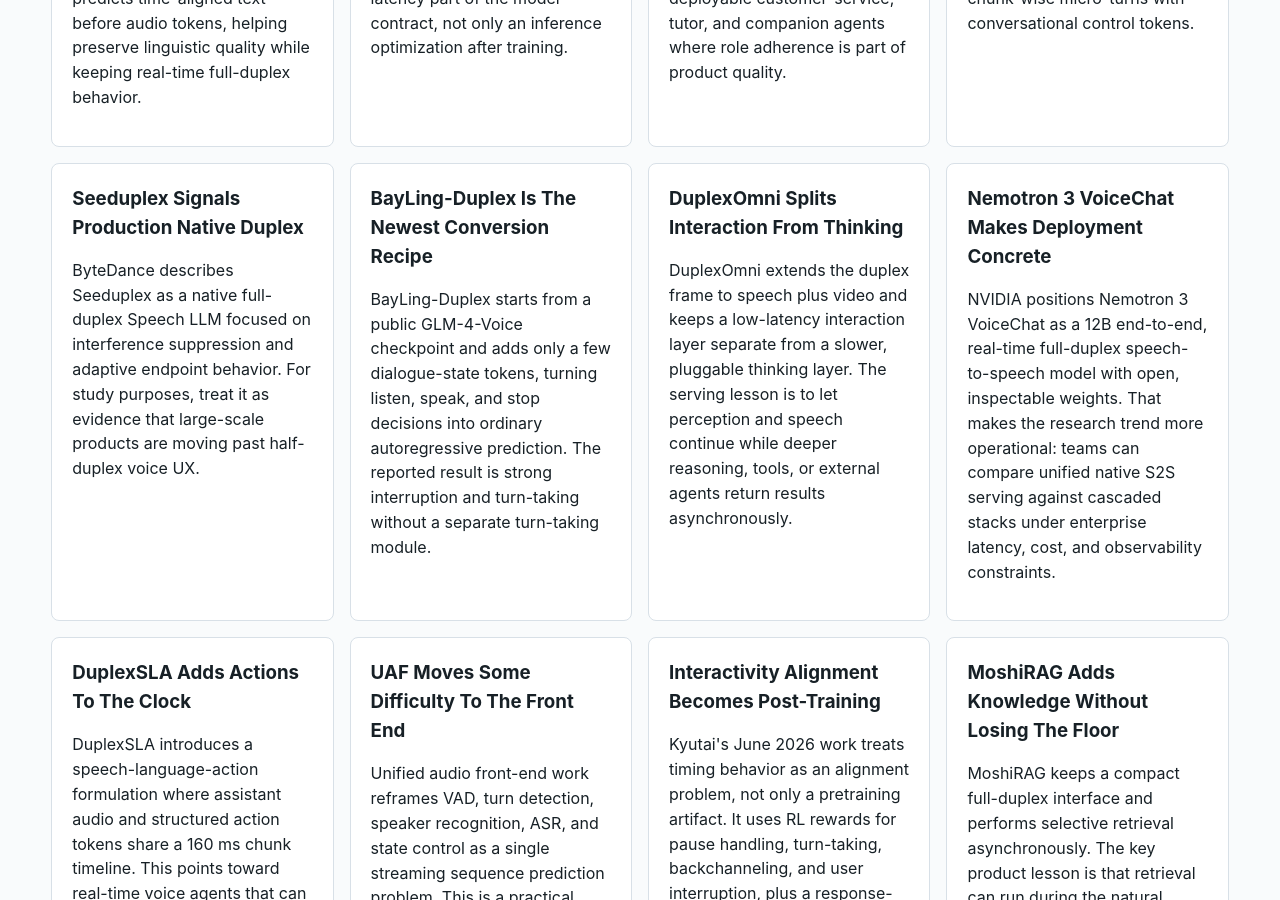
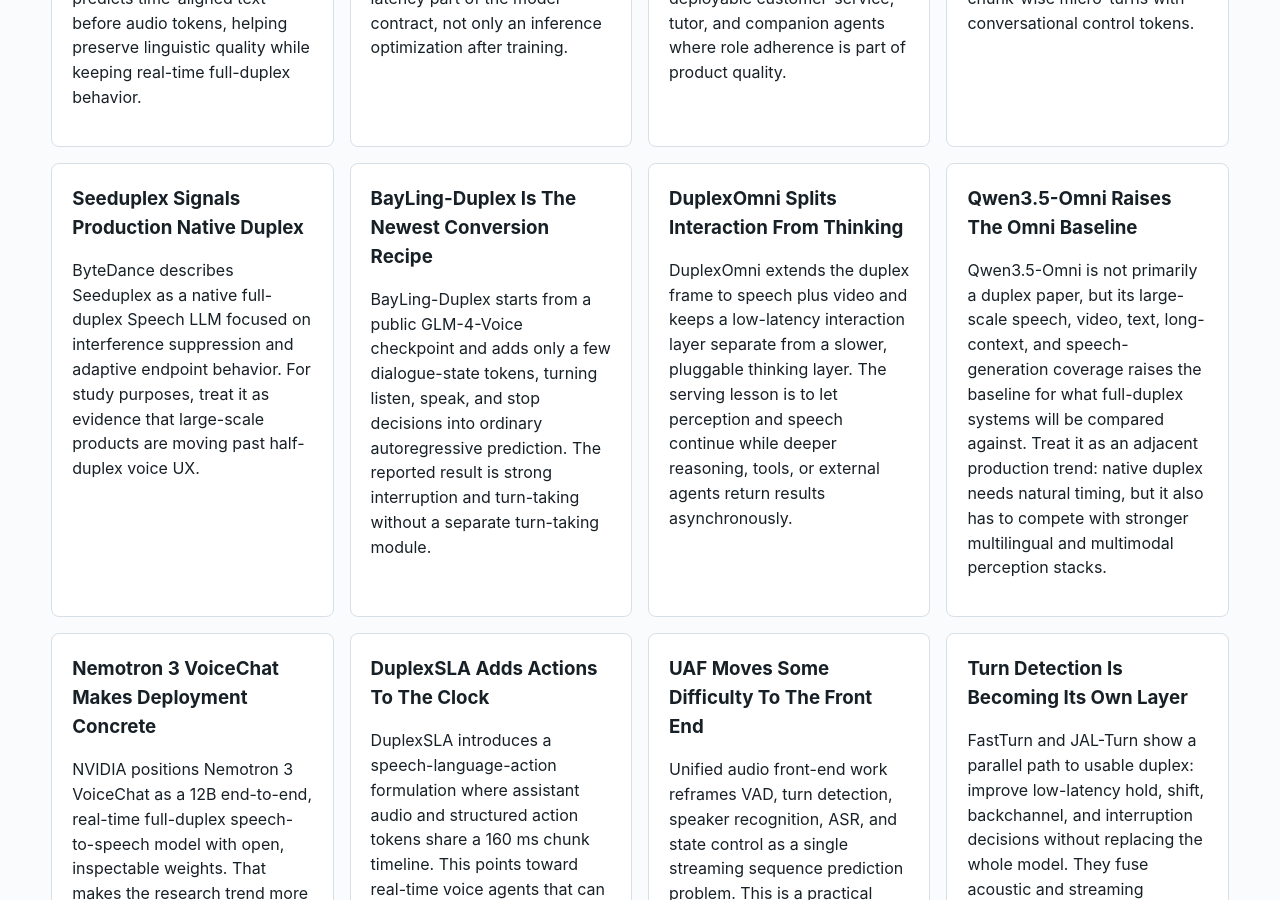
Before and after one commit to kennethli319/kennethli319.github.io, a Jekyll site: the page audio-text-ml-course/lessons/full-duplex-speech-to-speech-research-update.html, which Jekyll copies as it is, in a window 1280 px wide and 900 px high, scrolled down 1617 px. Built offline with Jekyll 4.4.1, drawn with Linux system fonts in a browser that asks for light colours; some of the changed text lies outside the part shown.

Commit message:
Update hosted duplex turn-control research

```diff
--- a/audio-text-ml-course/index.html
+++ b/audio-text-ml-course/index.html
@@ -687,8 +687,11 @@
         <li><a href="https://arxiv.org/abs/2410.00037">Moshi</a> - real-time full-duplex speech-text foundation model.</li>
         <li><a href="https://arxiv.org/abs/2606.14528">BayLing-Duplex</a> - native full-duplex speech dialogue with a single autoregressive LLM.</li>
         <li><a href="https://arxiv.org/abs/2606.09186">DuplexOmni</a> - full-duplex speech, video, and asynchronous thinking interaction layer.</li>
+        <li><a href="https://arxiv.org/abs/2604.15804">Qwen3.5-Omni</a> - large-scale omni-modal speech, video, and text baseline adjacent to duplex systems.</li>
         <li><a href="https://build.nvidia.com/nvidia/nemotron-voicechat/modelcard">NVIDIA Nemotron 3 VoiceChat</a> - 12B open-weight real-time full-duplex speech-to-speech model.</li>
         <li><a href="https://arxiv.org/abs/2603.09180">DuplexCascade</a> - VAD-free cascaded ASR-LLM-TTS full-duplex pipeline.</li>
+        <li><a href="https://arxiv.org/abs/2604.01897">FastTurn</a> and <a href="https://arxiv.org/abs/2603.26515">JAL-Turn</a> - acoustic and streaming-semantic turn-control layers for practical full-duplex agents.</li>
+        <li><a href="https://arxiv.org/abs/2508.07375">TurnGuide</a> - text-guided full-duplex generation that preserves turn-level timing.</li>
         <li><a href="https://arxiv.org/abs/2606.11167">Multi-Faceted Interactivity Alignment</a> - RL post-training for pause handling, turn-taking, backchannels, and interruption.</li>
         <li><a href="https://arxiv.org/abs/2604.12928">MoshiRAG</a> - asynchronous retrieval for factual full-duplex speech language models.</li>
         <li><a href="https://arxiv.org/abs/2604.04847">Full-Duplex-Bench-v3</a> - tool use under real human disfluency and multi-step tasks.</li>
--- a/audio-text-ml-course/lessons/full-duplex-speech-to-speech-research-update.html
+++ b/audio-text-ml-course/lessons/full-duplex-speech-to-speech-research-update.html
@@ -123,6 +123,17 @@
           </p>
         </article>
         <article class="card">
+          <h3>Qwen3.5-Omni Raises The Omni Baseline</h3>
+          <p>
+            Qwen3.5-Omni is not primarily a duplex paper, but its large-scale
+            speech, video, text, long-context, and speech-generation coverage
+            raises the baseline for what full-duplex systems will be compared
+            against. Treat it as an adjacent production trend: native duplex
+            needs natural timing, but it also has to compete with stronger
+            multilingual and multimodal perception stacks.
+          </p>
+        </article>
+        <article class="card">
           <h3>Nemotron 3 VoiceChat Makes Deployment Concrete</h3>
           <p>
             NVIDIA positions Nemotron 3 VoiceChat as a 12B end-to-end,
@@ -148,6 +159,26 @@
             recognition, ASR, and state control as a single streaming sequence
             prediction problem. This is a practical route when the back-end
             model is not yet fully native duplex.
+          </p>
+        </article>
+        <article class="card">
+          <h3>Turn Detection Is Becoming Its Own Layer</h3>
+          <p>
+            FastTurn and JAL-Turn show a parallel path to usable duplex:
+            improve low-latency hold, shift, backchannel, and interruption
+            decisions without replacing the whole model. They fuse acoustic and
+            streaming semantic cues so a cascaded system can behave more like a
+            synchronous one while keeping ASR, policy, and TTS separable.
+          </p>
+        </article>
+        <article class="card">
+          <h3>TurnGuide Reopens Text Guidance</h3>
+          <p>
+            TurnGuide argues that end-to-end full-duplex models still benefit
+            from turn-level text guidance if the guidance is aligned carefully
+            with speech timing. This is a useful counterweight to purely audio
+            token designs: text can improve coherence, but only if it does not
+            break the clock.
           </p>
         </article>
         <article class="card">
@@ -260,6 +291,17 @@
             telemetry minimization, and rollback to a known cascaded stack.
           </p>
         </article>
+        <article class="card">
+          <h3>Turn-Control Gates</h3>
+          <p>
+            If the product uses a separate turn detector, measure its false
+            hold, false shift, backchannel, interruption, and non-primary
+            speaker behavior independently from ASR word error rate. A strong
+            ASR transcript can still produce bad duplex UX if turn control
+            waits too long, interrupts a thinking pause, or treats noise as the
+            primary user.
+          </p>
+        </article>
       </div>
     </section>
 
@@ -311,6 +353,16 @@
             single interruption clips. Senior launch gates should cover context
             consistency, entity tracking, correction handling, safety compliance,
             and tool-state repair across the whole call.
+          </p>
+        </article>
+        <article class="card">
+          <h3>Turn-Detector Tests Need Real Audio</h3>
+          <p>
+            FastTurn and JAL-Turn both emphasize realistic overlap, pauses,
+            noise, multilingual data, and partial observations. For interview
+            and launch reviews, do not evaluate turn-taking only from clean
+            transcripts. Include raw streaming audio, partial ASR states,
+            speaker changes, and timing windows.
           </p>
         </article>
       </div>
@@ -452,9 +504,13 @@
         <li><a href="https://seed.bytedance.com/en/blog/introducing-seed-full-duplex-speech-llm-attentive-listening-robust-interference-suppression-enabling-more-natural-interaction">ByteDance Seed: Introducing Seed Full-Duplex Speech LLM</a></li>
         <li><a href="https://arxiv.org/abs/2606.14528">BayLing-Duplex: Native Full-Duplex Speech Dialogue with a Single Autoregressive LLM</a></li>
         <li><a href="https://arxiv.org/abs/2606.09186">DuplexOmni: Real-Time Listening, Seeing, Thinking, and Speaking for Full-Duplex Interaction</a></li>
+        <li><a href="https://arxiv.org/abs/2604.15804">Qwen3.5-Omni Technical Report</a></li>
         <li><a href="https://build.nvidia.com/nvidia/nemotron-voicechat/modelcard">NVIDIA Nemotron 3 VoiceChat Model Card</a></li>
         <li><a href="https://arxiv.org/abs/2605.20755">DuplexSLA: A Full-Duplex Spoken Language Model with Synchronized Speech, Language, and Action</a></li>
         <li><a href="https://arxiv.org/abs/2604.19221">UAF: A Unified Audio Front-end LLM for Full-Duplex Speech Interaction</a></li>
+        <li><a href="https://arxiv.org/abs/2604.01897">FastTurn: Unifying Acoustic and Streaming Semantic Cues for Low-Latency and Robust Turn Detection</a></li>
+        <li><a href="https://arxiv.org/abs/2603.26515">JAL-Turn: Joint Acoustic-Linguistic Modeling for Real-Time and Robust Turn-Taking Detection</a></li>
+        <li><a href="https://arxiv.org/abs/2508.07375">TurnGuide: Enhancing Meaningful Full Duplex Spoken Interactions via Dynamic Turn-Level Text-Speech Interleaving</a></li>
         <li><a href="https://arxiv.org/abs/2606.11167">Multi-Faceted Interactivity Alignment in Full-Duplex Speech Models</a></li>
         <li><a href="https://arxiv.org/abs/2604.12928">MoshiRAG: Asynchronous Knowledge Retrieval for Full-Duplex Speech Language Models</a></li>
         <li><a href="https://arxiv.org/abs/2603.08179">Privacy-Preserving End-to-End Full-Duplex Speech Dialogue Models</a></li>
```
